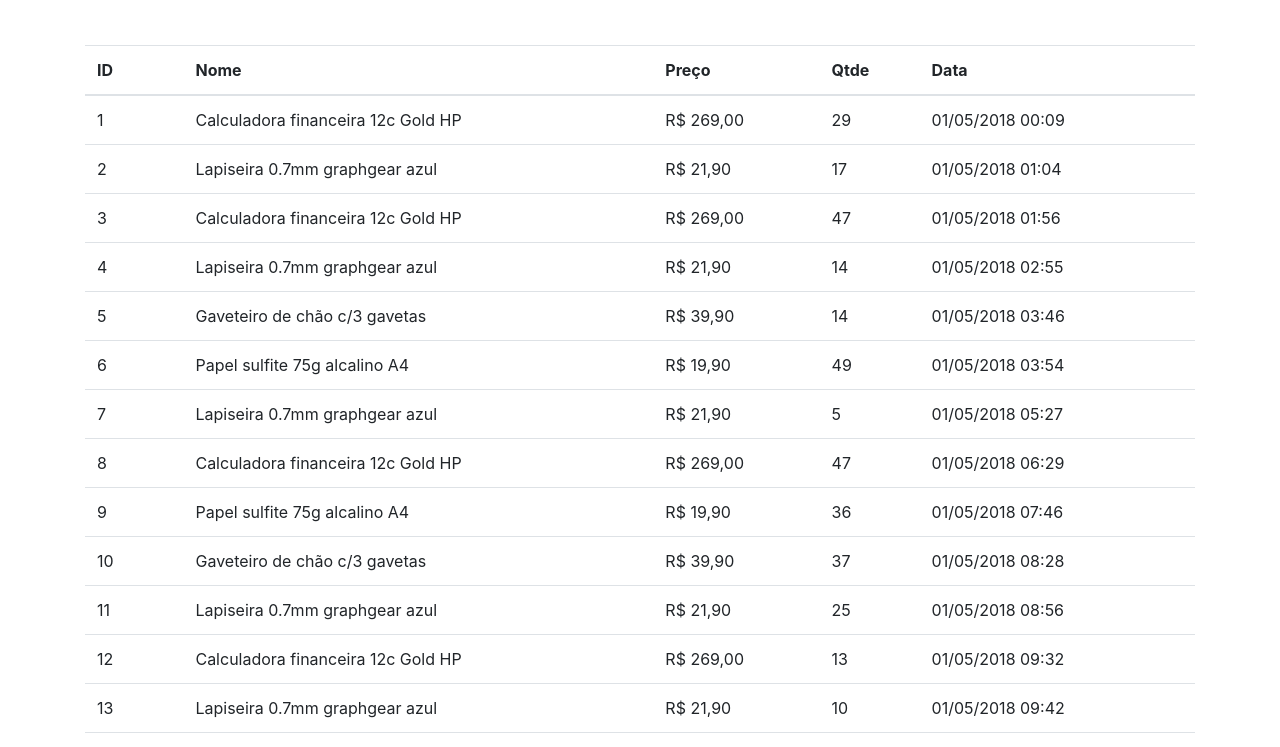
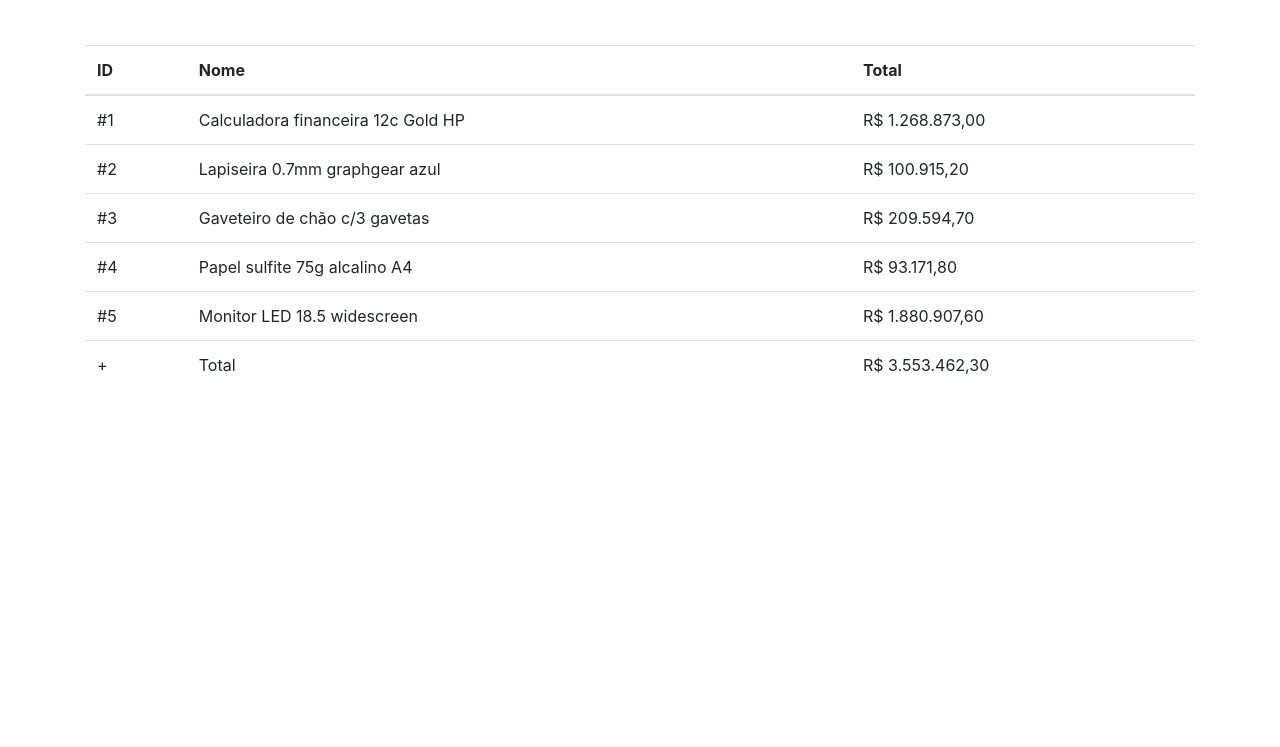
Before and after one commit to arenas-franklin/vuejs_101, a website: page sales/index.html in a window 1280 px wide. Shown: the part 51-798 px from the top of the page. Drawn offline with Linux system fonts and the light colour scheme.

Commit message:
projeto sales - listado as vendas totais de produtos

```diff
--- a/sales/index.html
+++ b/sales/index.html
@@ -13,7 +13,28 @@
         <div class="container">
             <h1>{{ title }}</h1>
 
-            <table class="mt-5 table">
+            <table class="mt-5 table" v-if="salesByProduct">
+                <thead>
+                    <tr>
+                        <th>ID</th>
+                        <th>Nome</th>
+                        <th>Total</th>
+                    </tr>
+                </thead>
+                <tbody>
+                    <tr v-for="(sale, index) in salesByProduct">
+                        <td>#{{ index + 1 }}</td>
+                        <td>{{ sale.name }}</td>
+                        <td v-money="'R$'">{{ sale.value }}</td>
+                    </tr>
+                </tbody>
+                <tfoot>
+                    <td>+</td>
+                    <td>Total</td>
+                    <td v-money="'R$'">{{ calculateTotal(salesByProduct) }}</td>
+                </tfoot>
+            </table>
+            <!-- <table class="mt-5 table">
                 <thead>
                     <tr>
                         <th>ID</th>
@@ -32,7 +53,7 @@
                         <td>{{ sale.date }}</td>
                     </tr>
                 </tbody>
-            </table>
+            </table> -->
         </div>
     </div>
 
@@ -57,7 +78,32 @@
                     fetch('/data/sales.json')
                         .then(resp => resp.json())
                         .then(data => this.sales = data)
+                },
+                calculateTotal(sales){
+                    if(!sales) return 0
+                    return sales.reduce((total, sale)=> total + sale.value, 0 )
                 }
+            },
+            computed:{
+                salesByProduct(){
+                    if (!this.sales) return null
+
+                    const salesByProduct = this.sales.reduce((grouped, sale )=>{
+                        if(!grouped.hasOwnProperty(sale.name)){
+                            grouped[sale.name]={
+                                name: sale.name,
+                                value: sale.price * sale.qtde
+                            }
+                            return grouped
+
+                        }
+                        grouped[sale.name].value += sale.price * sale.qtde
+                        return grouped
+                    },{})
+
+                    return Object.values(salesByProduct)
+                }
+
             },
             mounted(){
                 this.getSales()
```
